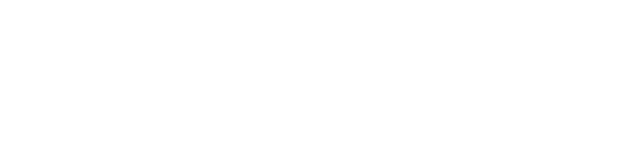
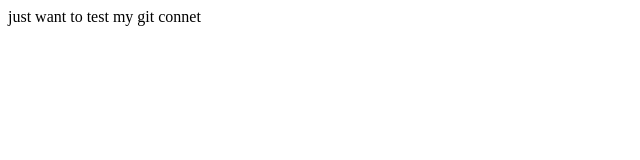
Before and after one commit to waruneeDinunzio/SE-Homework, a plain HTML site: page Pre-Work/index.html in a window 1280 px wide. Shown: the whole page, without its empty margins (0-640 px from the left). Drawn offline with Linux system fonts and the light colour scheme.

Commit message:
my first commit

```diff
--- a/Pre-Work/index.html
+++ b/Pre-Work/index.html
@@ -4,7 +4,7 @@
     <title>Warunee Dinunzio</title>
 </head>
 <body>
-
+just want to test my git connet
 
 </body>
 </html>
```
Also changed, not shown: 1 other file.
